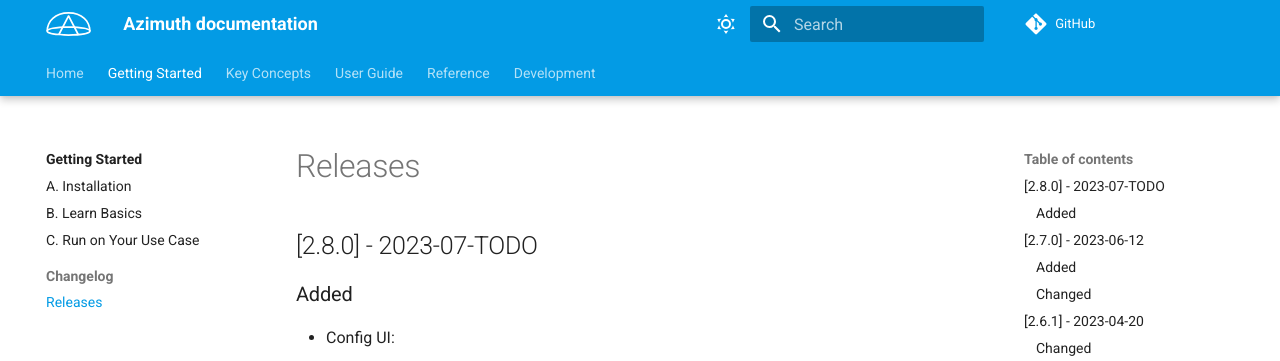
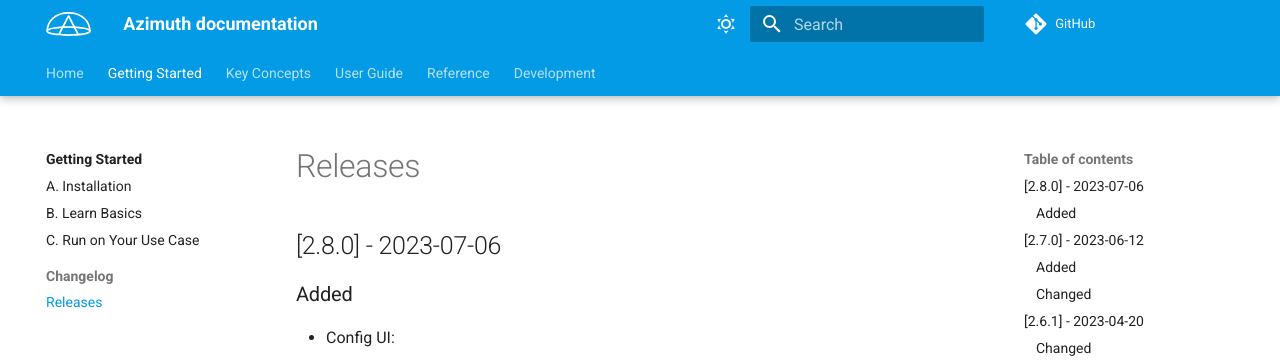
Before and after one commit to ServiceNow/azimuth, an MkDocs documentation site: the page built from docs/docs/getting-started/changelog.md, in a window 1280 px wide and 900 px high. Shown: the top 361 px of the window. Built offline with MkDocs 1.6.1 and Material for MkDocs 9.7.7, drawn with Linux system fonts in a browser that asks for light colours; comment, search, counter and statistics services are not loaded; the version menu is left out.

Commit message:
Chose release date

```diff
--- a/docs/docs/getting-started/changelog.md
+++ b/docs/docs/getting-started/changelog.md
@@ -1,6 +1,6 @@
 # Releases
 
-## [2.8.0] - 2023-07-TODO
+## [2.8.0] - 2023-07-06
 
 ### Added
 - Config UI:
```
